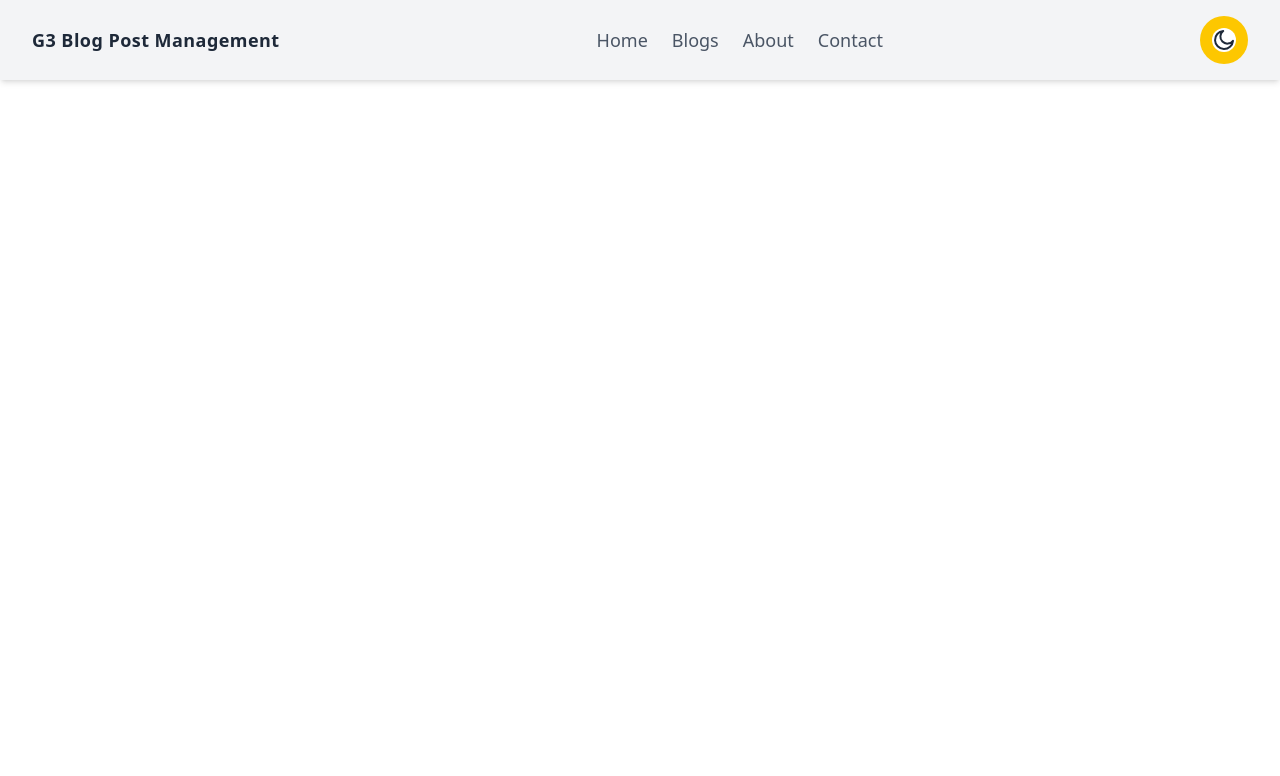
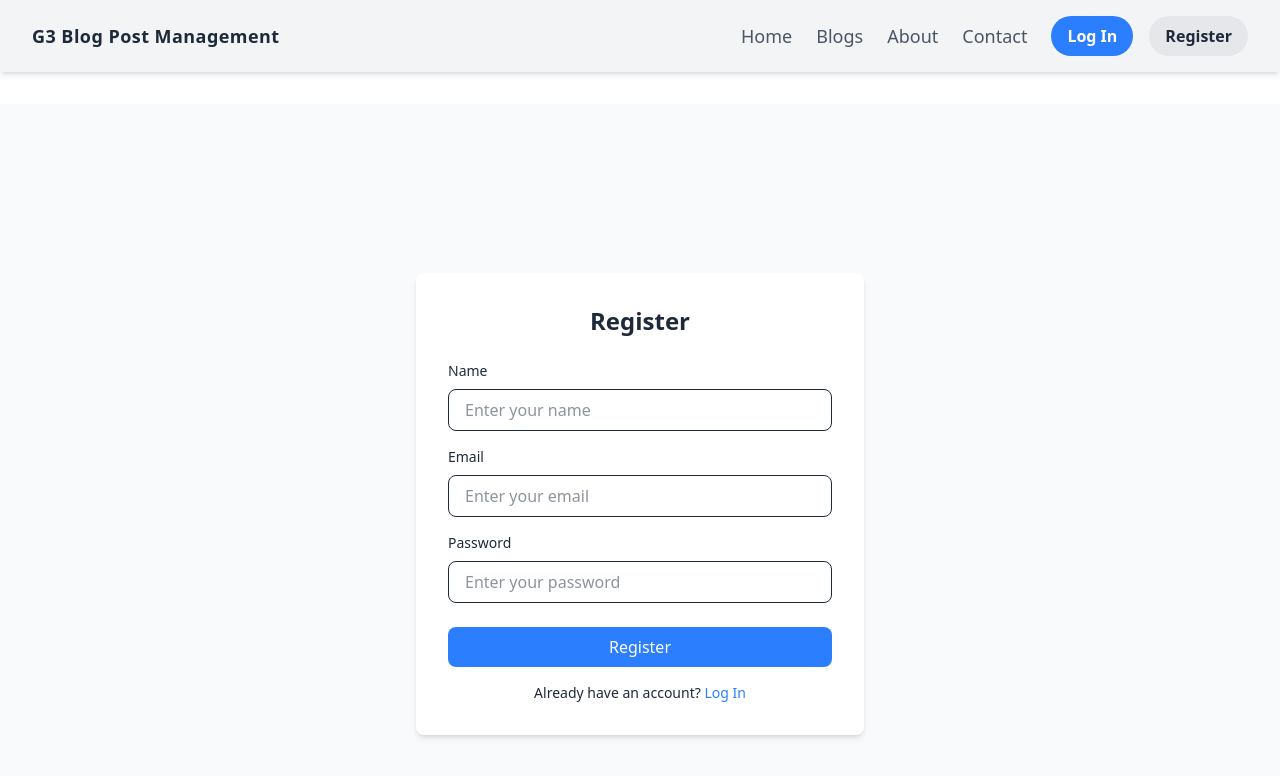
Before and after one commit to ThannSoryalyga/G3-Blog-Post-Management, a React (Vite) app: page /register in a window 1280 px wide. Shown: the top 776 px of the page. Built offline with nearby package versions, Linux system fonts and the light colour scheme.

Commit message:
add login and register on header because forget to add it at menu

```diff
--- a/src/App.tsx
+++ b/src/App.tsx
@@ -3,7 +3,9 @@
 import About from "./pages/about";
 import Blogs from "./pages/blogs";
 import Contact from "./pages/contact";
-// import Home from "./pages/home";
+import Home from "./pages/home";
+import Login from "./pages/login";
+import Register from "./pages/register";
 
 const App = () => {
   return (
@@ -11,10 +13,12 @@
       <Header />
       <div className="container mx-auto mt-8">
         <Routes>
-          {/* <Route path="/home" element={<Home />} /> */}
+          <Route path="/home" element={<Home />} />
           <Route path="/blogs" element={<Blogs />} />
           <Route path="/about" element={<About />} />
           <Route path="/contact" element={<Contact />} />
+          <Route path="/login" element={<Login />} />
+          <Route path="/register" element={<Register />} />
         </Routes>
       </div>
     </Router>
--- a/src/components/header.tsx
+++ b/src/components/header.tsx
@@ -2,32 +2,20 @@
 import { useState } from "react";
 
 const Header = () => {
-  const [darkMode, setDarkMode] = useState(false);
   const [isMenuOpen, setIsMenuOpen] = useState(false);
-
-  const toggleDarkMode = () => {
-    setDarkMode(!darkMode);
-    document.documentElement.classList.toggle("dark");
-  };
 
   const toggleMenu = () => {
     setIsMenuOpen(!isMenuOpen);
   };
 
   return (
-    <header
-      className={`${
-        darkMode ? "bg-gray-900 text-white" : "bg-gray-100 text-gray-800"
-      } py-4 shadow-md transition-colors duration-300`}
-    >
+    <header className="bg-gray-100 dark:bg-gray-900 text-gray-800 dark:text-white py-4 shadow-md transition-colors duration-300">
       <div className="container mx-auto flex justify-between items-center px-4 md:px-8">
         {/* Logo */}
         <div className="text-lg font-extrabold tracking-wide">
           <Link
             to="/"
-            className={`${
-              darkMode ? "hover:text-gray-400" : "hover:text-gray-600"
-            } transition-colors duration-300`}
+            className="hover:text-blue-500 transition-colors duration-300"
           >
             G3 Blog Post Management
           </Link>
@@ -67,67 +55,31 @@
             <Link
               key={index}
               to={`/${item.toLowerCase()}`}
-              className={`block md:inline-block text-lg font-medium ${
-                darkMode
-                  ? "text-gray-300 hover:text-white"
-                  : "text-gray-600 hover:text-gray-800"
-              } transition-colors duration-300`}
+              className="block md:inline-block text-lg font-medium text-gray-600 dark:text-gray-300 hover:text-blue-500 transition-colors duration-300"
               onClick={() => setIsMenuOpen(false)} // Close menu on link click
             >
               {item}
             </Link>
           ))}
+
+          {/* Log In and Register Buttons */}
+          <div className="flex flex-col md:flex-row md:space-x-4 mt-4 md:mt-0">
+            <Link
+              to="/login"
+              className="bg-blue-500 text-white font-bold py-2 px-4 rounded-full hover:bg-blue-600 transition-colors duration-300"
+              onClick={() => setIsMenuOpen(false)} // Close menu on button click
+            >
+              Log In
+            </Link>
+            <Link
+              to="/register"
+              className="bg-gray-200 text-gray-800 font-bold py-2 px-4 rounded-full hover:bg-gray-300 transition-colors duration-300"
+              onClick={() => setIsMenuOpen(false)} // Close menu on button click
+            >
+              Register
+            </Link>
+          </div>
         </nav>
-
-        {/* Dark Mode Toggle */}
-        <button
-          onClick={toggleDarkMode}
-          className={`hidden md:flex items-center justify-center w-12 h-12 rounded-full ${
-            darkMode
-              ? "bg-gray-700 hover:bg-gray-600"
-              : "bg-yellow-400 hover:bg-yellow-300"
-          } transition-colors duration-300`}
-        >
-          <div
-            className={`w-6 h-6 rounded-full transform transition-transform duration-300 ${
-              darkMode
-                ? "bg-gray-800 translate-y-0"
-                : "bg-white translate-y-0"
-            }`}
-          >
-            {darkMode ? (
-              <svg
-                xmlns="http://www.w3.org/2000/svg"
-                className="w-6 h-6 text-yellow-400"
-                fill="none"
-                viewBox="0 0 24 24"
-                stroke="currentColor"
-              >
-                <path
-                  strokeLinecap="round"
-                  strokeLinejoin="round"
-                  strokeWidth={2}
-                  d="M12 3v2m0 14v2m9-9h-2M5 12H3m15.364-6.364l-1.414 1.414M6.343 17.657l-1.414-1.414M17.657 17.657l-1.414-1.414M6.343 6.343L4.929 7.757M12 8a4 4 0 100 8 4 4 0 000-8z"
-                />
-              </svg>
-            ) : (
-              <svg
-                xmlns="http://www.w3.org/2000/svg"
-                className="w-6 h-6 text-gray-800"
-                fill="none"
-                viewBox="0 0 24 24"
-                stroke="currentColor"
-              >
-                <path
-                  strokeLinecap="round"
-                  strokeLinejoin="round"
-                  strokeWidth={2}
-                  d="M21 12.79A9 9 0 1111.21 3a7 7 0 109.79 9.79z"
-                />
-              </svg>
-            )}
-          </div>
-        </button>
       </div>
     </header>
   );
--- /dev/null
+++ b/src/pages/login.tsx
@@ -0,0 +1,47 @@
+const Login = () => {
+    return (
+      <div className="min-h-screen flex items-center justify-center bg-gray-50 dark:bg-gray-900 text-gray-800 dark:text-white">
+        <div className="w-full max-w-md bg-white dark:bg-gray-800 p-8 rounded-lg shadow-md">
+          <h2 className="text-2xl font-bold mb-6 text-center">Log In</h2>
+          <form>
+            <div className="mb-4">
+              <label className="block text-sm font-medium mb-2" htmlFor="email">
+                Email
+              </label>
+              <input
+                type="email"
+                id="email"
+                className="w-full px-4 py-2 border rounded-lg focus:outline-none focus:ring-2 focus:ring-blue-500"
+                placeholder="Enter your email"
+              />
+            </div>
+            <div className="mb-6">
+              <label className="block text-sm font-medium mb-2" htmlFor="password">
+                Password
+              </label>
+              <input
+                type="password"
+                id="password"
+                className="w-full px-4 py-2 border rounded-lg focus:outline-none focus:ring-2 focus:ring-blue-500"
+                placeholder="Enter your password"
+              />
+            </div>
+            <button
+              type="submit"
+              className="w-full bg-blue-500 text-white py-2 px-4 rounded-lg hover:bg-blue-600 transition-colors duration-300"
+            >
+              Log In
+            </button>
+          </form>
+          <p className="mt-4 text-sm text-center">
+            Don't have an account?{" "}
+            <a href="/register" className="text-blue-500 hover:underline">
+              Register
+            </a>
+          </p>
+        </div>
+      </div>
+    );
+  };
+
+  export default Login;
--- /dev/null
+++ b/src/pages/register.tsx
@@ -0,0 +1,58 @@
+const Register = () => {
+    return (
+      <div className="min-h-screen flex items-center justify-center bg-gray-50 dark:bg-gray-900 text-gray-800 dark:text-white">
+        <div className="w-full max-w-md bg-white dark:bg-gray-800 p-8 rounded-lg shadow-md">
+          <h2 className="text-2xl font-bold mb-6 text-center">Register</h2>
+          <form>
+            <div className="mb-4">
+              <label className="block text-sm font-medium mb-2" htmlFor="name">
+                Name
+              </label>
+              <input
+                type="text"
+                id="name"
+                className="w-full px-4 py-2 border rounded-lg focus:outline-none focus:ring-2 focus:ring-blue-500"
+                placeholder="Enter your name"
+              />
+            </div>
+            <div className="mb-4">
+              <label className="block text-sm font-medium mb-2" htmlFor="email">
+                Email
+              </label>
+              <input
+                type="email"
+                id="email"
+                className="w-full px-4 py-2 border rounded-lg focus:outline-none focus:ring-2 focus:ring-blue-500"
+                placeholder="Enter your email"
+              />
+            </div>
+            <div className="mb-6">
+              <label className="block text-sm font-medium mb-2" htmlFor="password">
+                Password
+              </label>
+              <input
+                type="password"
+                id="password"
+                className="w-full px-4 py-2 border rounded-lg focus:outline-none focus:ring-2 focus:ring-blue-500"
+                placeholder="Enter your password"
+              />
+            </div>
+            <button
+              type="submit"
+              className="w-full bg-blue-500 text-white py-2 px-4 rounded-lg hover:bg-blue-600 transition-colors duration-300"
+            >
+              Register
+            </button>
+          </form>
+          <p className="mt-4 text-sm text-center">
+            Already have an account?{" "}
+            <a href="/login" className="text-blue-500 hover:underline">
+              Log In
+            </a>
+          </p>
+        </div>
+      </div>
+    );
+  };
+
+  export default Register;
```
